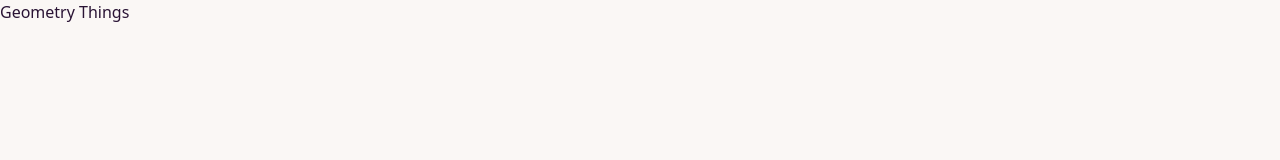
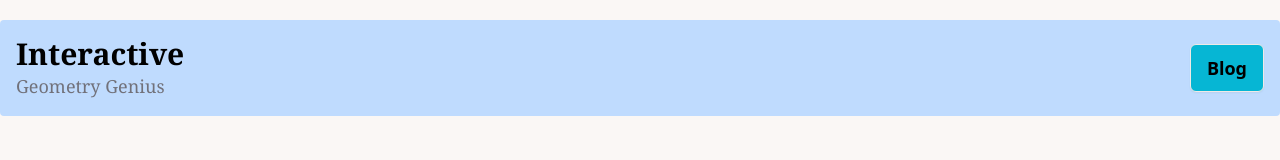
Before and after one commit to rubayedhasan/Geometry-play-with-DOM, a plain HTML site: page index.html in a window 1280 px wide. Drawn offline with nearby package versions, Linux system fonts and the light colour scheme.

Commit message:
adding navbar in header section

```diff
--- a/index.html
+++ b/index.html
@@ -20,8 +20,21 @@
   </head>
   <body>
     <!-- header section  -->
-    <header>
-      <h1>Geometry Things</h1>
+    <header class="container mx-auto my-5">
+      <div class="navbar bg-blue-200 rounded p-4">
+        <div class="flex-1 flex flex-col items-start font-serif">
+          <h1 class="text-3xl text-black font-semibold">Interactive</h1>
+          <p class="text-lg text-zinc-500 font-medium">Geometry Genius</p>
+        </div>
+        <div class="flex-none">
+          <button
+            type="button"
+            class="btn bg-cyan-500 rounded-md text-black text-lg font-semibold"
+          >
+            Blog
+          </button>
+        </div>
+      </div>
     </header>
 
     <!-- main section  -->
```
